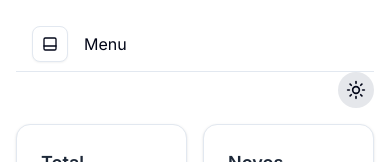
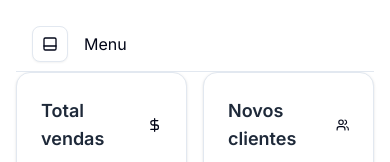
Before and after one commit to SamuelRicardos/projeto-dashboard, a Next.js app: page /dashboard in a window 390 px wide. Shown: the top 162 px of the page. Built offline with nearby package versions, Linux system fonts and the light colour scheme; no server answers; sample sign-in values are in the browser's storage.

Commit message:
fix icone no main do mobile

```diff
--- a/src/app/dashboard/page.tsx
+++ b/src/app/dashboard/page.tsx
@@ -36,7 +36,7 @@ export default function Dashboard() {
   return (
     <main className="sm:ml-14 p-4">
       <Sidebar />
-      <div className="flex justify-end mb-4">
+      <div className="hidden sm:flex justify-end mb-4">
         <ThemeToggle />
       </div>
       <section className="grid grid-cols-2 lg:grid-cols-4 gap-4">
```
